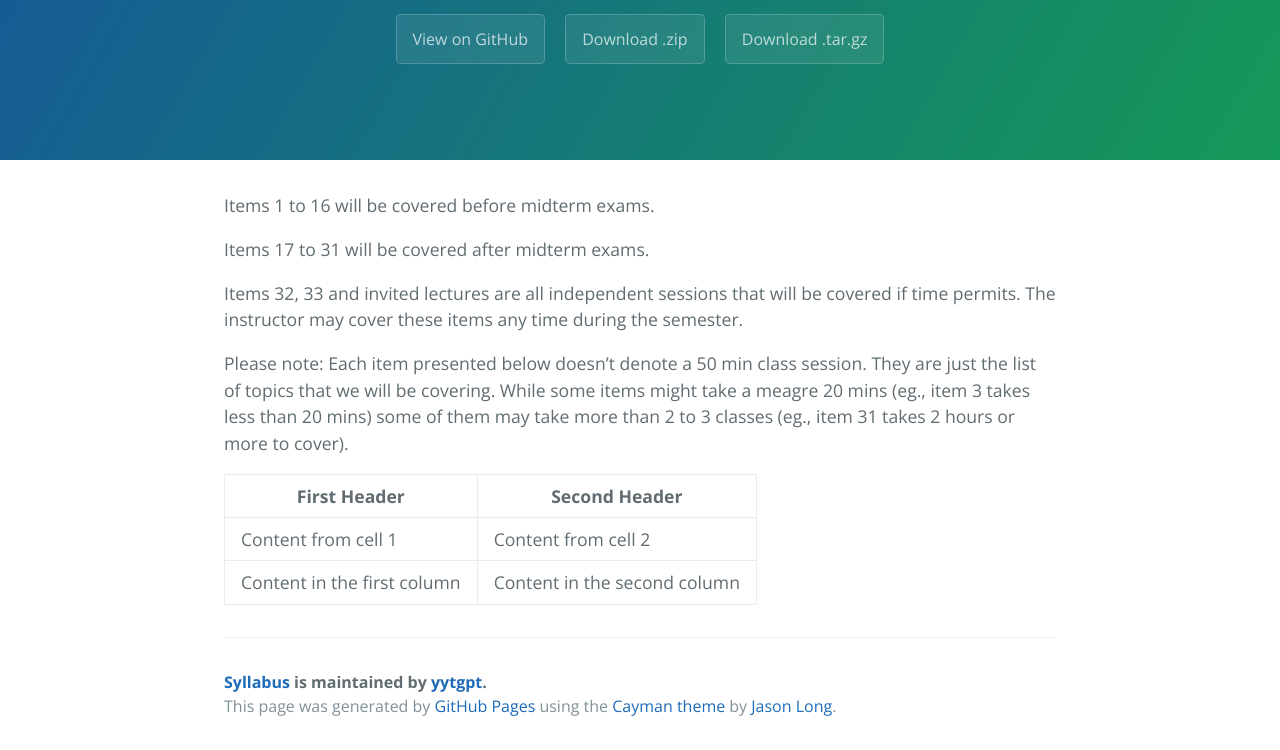
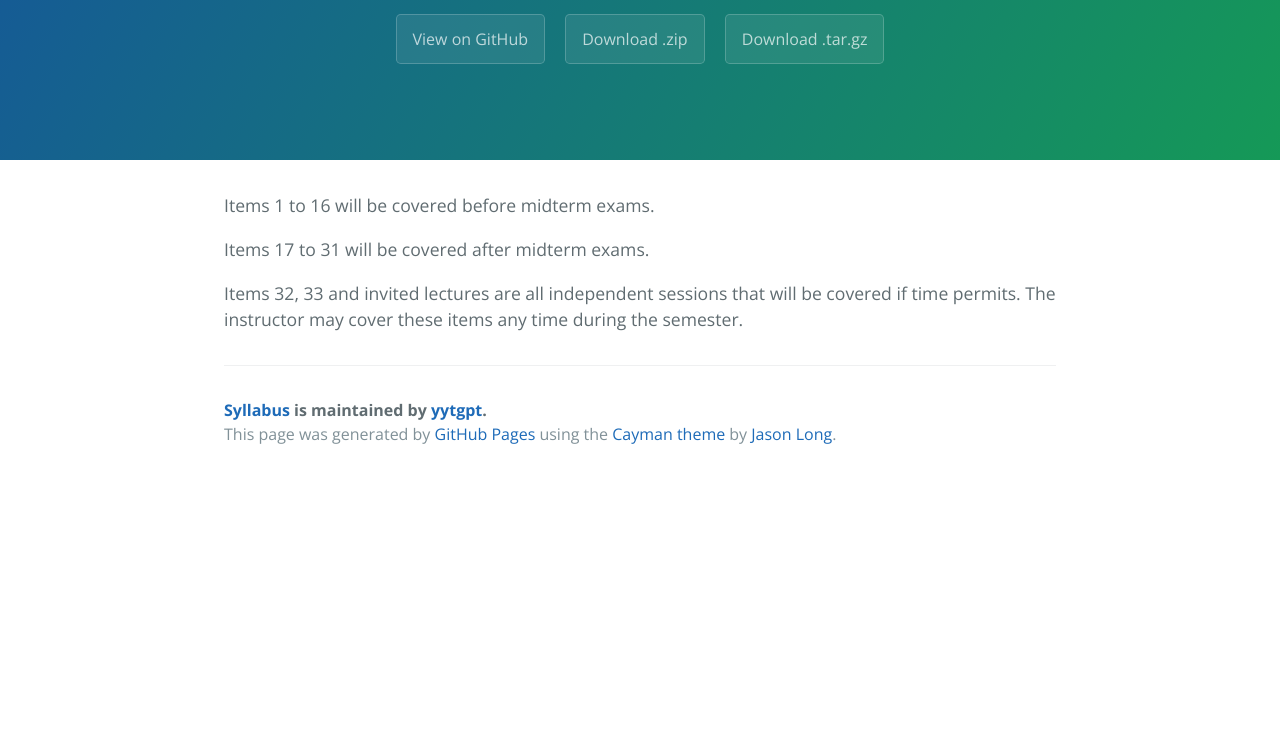
Before and after one commit to yytgpt/Syllabus, a plain HTML site: page index.html in a window 1280 px wide. Shown: the part 176-926 px from the top of the page. After the commit the page ends 800 px from the top, so only its background shows below. Drawn offline with nearby package versions, Linux system fonts and the light colour scheme.

Commit message:
Create gh-pages branch via GitHub

```diff
--- a/index.html
+++ b/index.html
@@ -25,28 +25,6 @@
 
 <p>Items 32, 33 and invited lectures are all independent sessions that will be covered if time permits. The instructor may cover these items any time during the semester. </p>
 
-<p>Please note:
-Each item presented below doesn’t denote a 50 min class session. They are just the list of topics that we will be covering. While some items might take a meagre 20 mins (eg., item 3 takes less than 20 mins) some of them may take more than 2 to 3 classes (eg., item 31 takes 2 hours or more to cover).</p>
-
-<table>
-<thead>
-<tr>
-<th>First Header</th>
-<th>Second Header</th>
-</tr>
-</thead>
-<tbody>
-<tr>
-<td>Content from cell 1</td>
-<td>Content from cell 2</td>
-</tr>
-<tr>
-<td>Content in the first column</td>
-<td>Content in the second column</td>
-</tr>
-</tbody>
-</table>
-
       <footer class="site-footer">
         <span class="site-footer-owner"><a href="https://github.com/yytgpt/Syllabus">Syllabus</a> is maintained by <a href="https://github.com/yytgpt">yytgpt</a>.</span>
 
--- a/params.json
+++ b/params.json
@@ -1,6 +1,6 @@
 {
   "name": "Syllabus",
   "tagline": "",
-  "body": "Items 1 to 16 will be covered before midterm exams.\r\n\r\nItems 17 to 31 will be covered after midterm exams. \r\n\r\nItems 32, 33 and invited lectures are all independent sessions that will be covered if time permits. The instructor may cover these items any time during the semester. \r\n\r\nPlease note: \r\nEach item presented below doesn’t denote a 50 min class session. They are just the list of topics that we will be covering. While some items might take a meagre 20 mins (eg., item 3 takes less than 20 mins) some of them may take more than 2 to 3 classes (eg., item 31 takes 2 hours or more to cover).\r\n\r\nFirst Header | Second Header\r\n------------ | -------------\r\nContent from cell 1 | Content from cell 2\r\nContent in the first column | Content in the second column",
+  "body": "Items 1 to 16 will be covered before midterm exams.\r\n\r\nItems 17 to 31 will be covered after midterm exams. \r\n\r\nItems 32, 33 and invited lectures are all independent sessions that will be covered if time permits. The instructor may cover these items any time during the semester. \r\n",
   "note": "Don't delete this file! It's used internally to help with page regeneration."
 }
```
